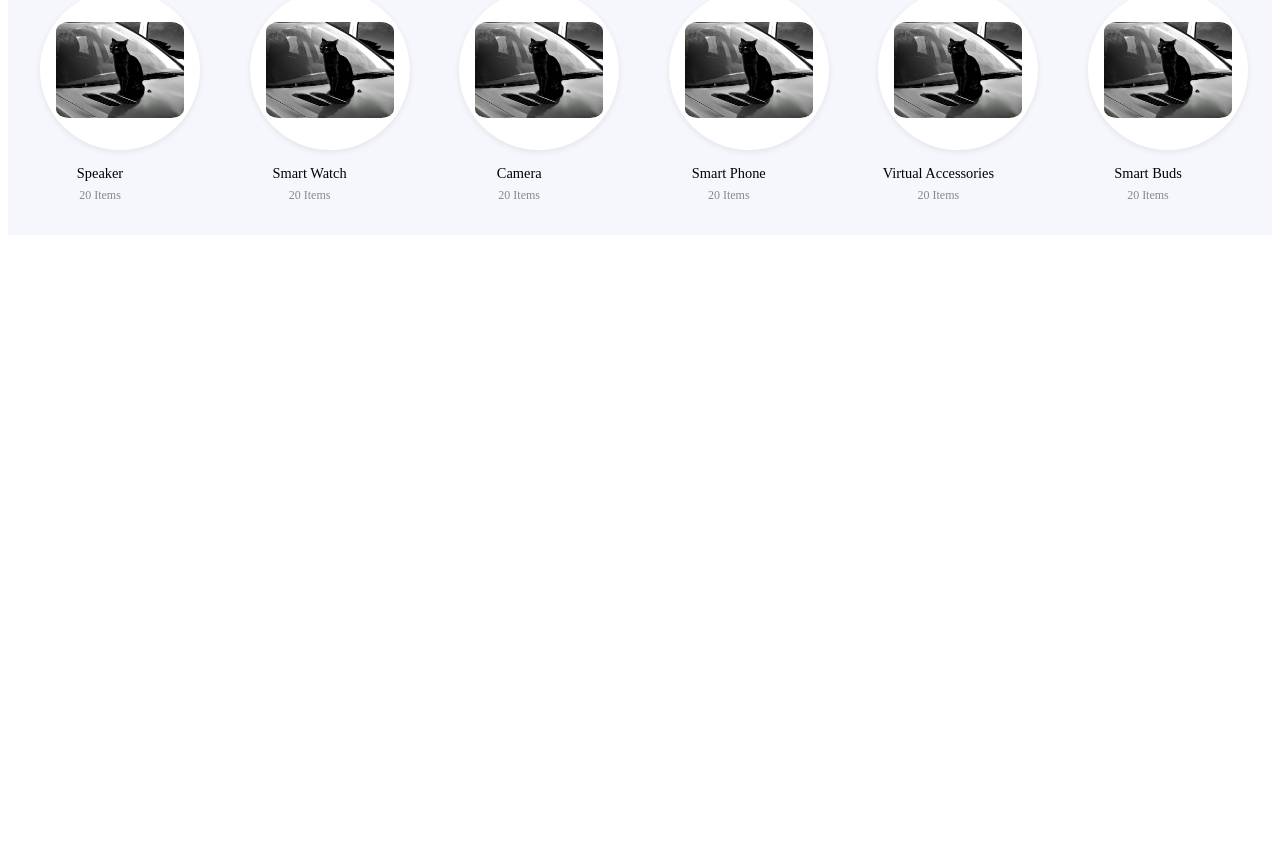
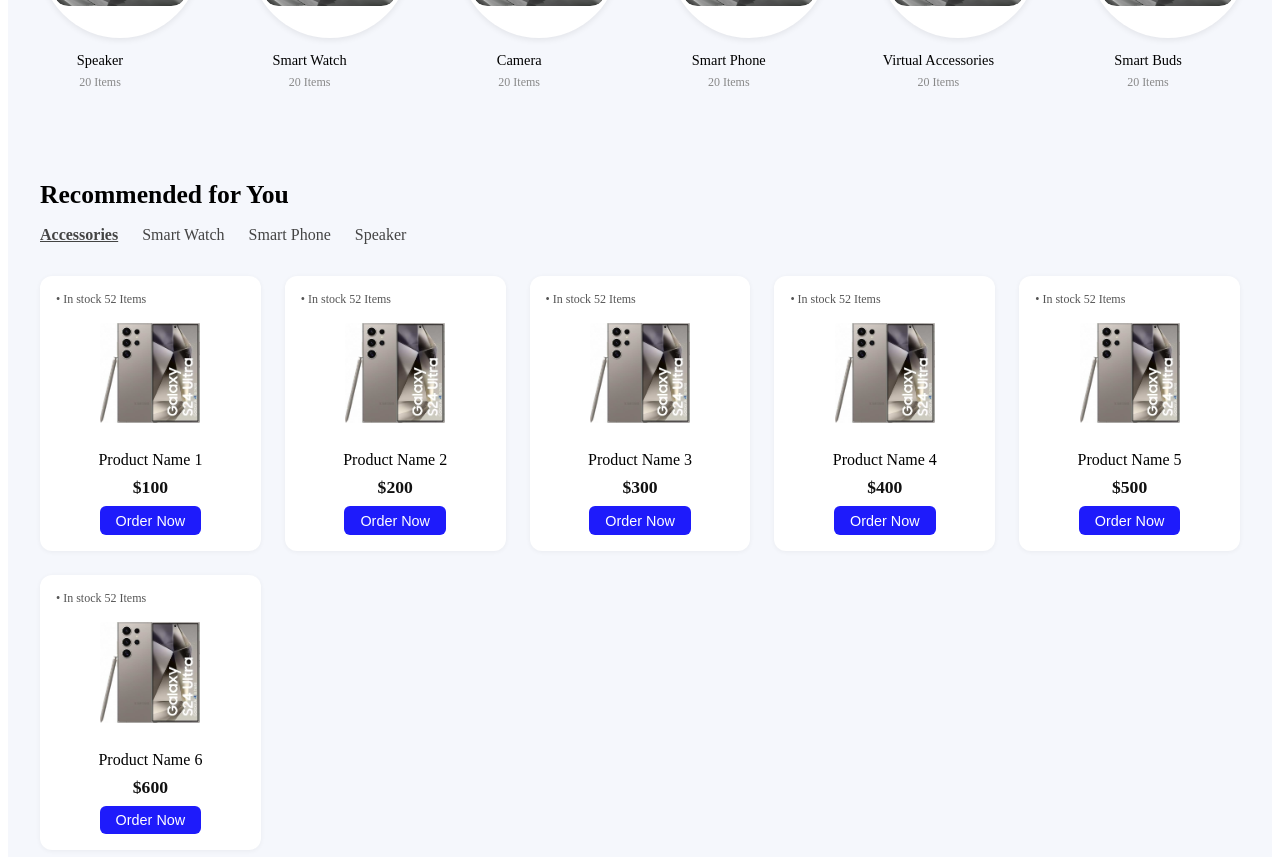
Before and after one commit to PratikThakurDev/Shopping-cart, a React (Vite) app: page / in a window 1280 px wide. Shown: the part 1940-2797 px from the top of the page. Before the commit the page ends 2183 px from the top, so only its background shows below. Built offline with nearby package versions, Linux system fonts and the light colour scheme.

Commit message:
Added the recommended section

```diff
--- a/src/pages/homepage.jsx
+++ b/src/pages/homepage.jsx
@@ -131,8 +131,36 @@ const HomePage = () => {
               ))}
             </div>
         </section>
+        <section className={styles.recommendedSection}>
+          <h3 className={styles.sectionTitle}>Recommended for You</h3>
 
+          {/* Category Tabs */}
+          <nav className={styles.tabs}>
+            {['Accessories', 'Smart Watch', 'Smart Phone', 'Speaker'].map((cat, i) => (
+              <span key={i} className={i === 0 ? styles.activeTab : ''}>{cat}</span>
+            ))}
+          </nav>
 
+          {/* Product Grid */}
+          <div className={styles.productGrid}>
+            {[...Array(6)].map((_, i) => (
+              <div key={i} className={styles.productCard}>
+                <div className={styles.inStock}>• In stock 52 Items</div>
+                <img src={phone} alt="Product" />
+                <h4>Product Name {i + 1}</h4>
+                <p className={styles.price}>${(100 + i * 100)}</p>
+                <button>Order Now</button>
+              </div>
+            ))}
+          </div>
+
+          {/* Brand Logos */}
+          <div className={styles.brandRow}>
+            {['Renesas', 'Sharp', 'Huawei', 'Nokia', 'Samsung', 'Canon'].map((brand, i) => (
+              <img key={i} src={`https://via.placeholder.com/80x30?text=${brand}`} alt={brand} />
+            ))}
+          </div>
+        </section>
       </main>
     </>
   );
--- a/src/styles/homepage.module.css
+++ b/src/styles/homepage.module.css
@@ -300,3 +300,96 @@
 .purple {
   background: linear-gradient(to right, #6a11cb, #2575fc);
 }
+
+.recommendedSection {
+  background: #f5f7fc;
+  padding: 2rem;
+}
+
+.sectionTitle {
+  font-size: 1.6rem;
+  font-weight: 600;
+  margin-bottom: 1rem;
+}
+
+.tabs {
+  display: flex;
+  gap: 1.5rem;
+  margin-bottom: 2rem;
+  font-size: 1rem;
+}
+
+.tabs span {
+  color: #444;
+  cursor: pointer;
+}
+
+.activeTab {
+  font-weight: 600;
+  color: #000;
+  text-decoration: underline;
+}
+
+.productGrid {
+  display: grid;
+  grid-template-columns: repeat(auto-fit, minmax(220px, 1fr));
+  gap: 1.5rem;
+  margin-bottom: 2rem;
+}
+
+.productCard {
+  background: white;
+  border-radius: 12px;
+  padding: 1rem;
+  text-align: center;
+  box-shadow: 0 1px 5px rgba(0,0,0,0.05);
+}
+
+.productCard img {
+  width: 100px;
+  height: auto;
+  object-fit: contain;
+  margin: 1rem 0;
+}
+
+.inStock {
+  font-size: 0.75rem;
+  color: #555;
+  text-align: left;
+}
+
+.productCard h4 {
+  font-size: 1rem;
+  font-weight: 500;
+  margin: 0.5rem 0;
+}
+
+.price {
+  font-weight: bold;
+  margin-bottom: 0.5rem;
+}
+
+.productCard button {
+  background: #1e1bfb;
+  color: white;
+  border: none;
+  padding: 0.4rem 1rem;
+  border-radius: 6px;
+  cursor: pointer;
+  font-size: 0.9rem;
+}
+
+.brandRow {
+  display: flex;
+  justify-content: space-between;
+  align-items: center;
+  flex-wrap: wrap;
+  gap: 1rem;
+  padding-top: 1rem;
+  border-top: 1px solid #ddd;
+}
+
+.brandRow img {
+  height: 30px;
+  object-fit: contain;
+}
```
